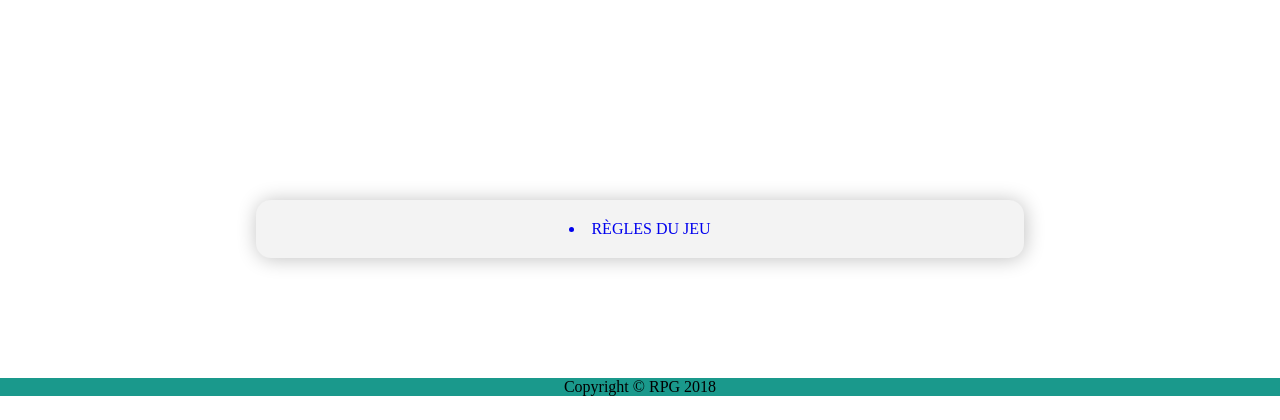
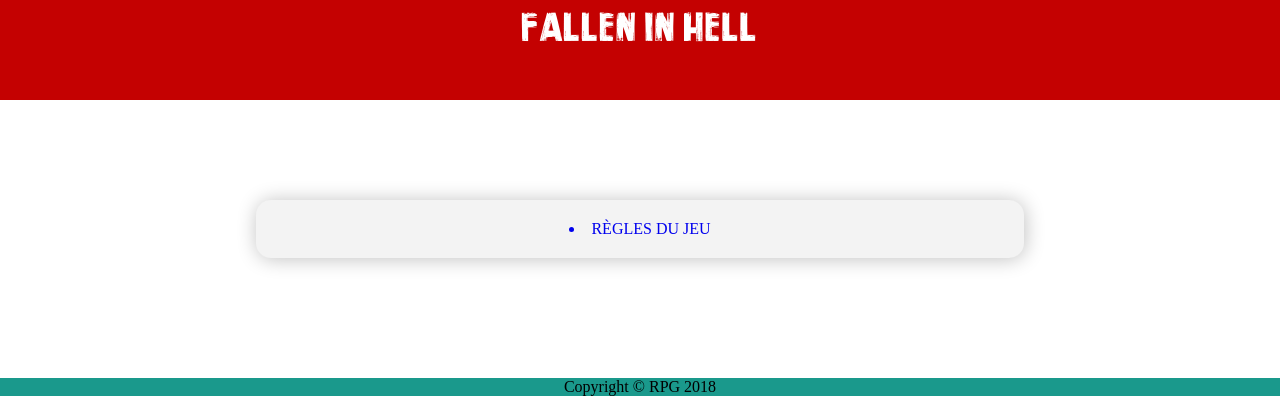
Before and after one commit to FlavienJalabert/RPG-CAFEMULTIMEDIA, a PHP site: page / in a window 1280 px wide. Shown: the top 420 px of the page. Run offline with PHP 8.4, Linux system fonts and the light colour scheme.

Commit message:
menu rouge

```diff
--- a/css/style.css
+++ b/css/style.css
@@ -42,14 +42,9 @@ html, body
 
 .menu
 {
-<<<<<<< HEAD
-    background-color: #1A998C;
-    color: white;
-    height: 100px;
-=======
-     background-color: #C40101;
-     color: white;
->>>>>>> d13e4d301a9c2e20758b4eec9643018b8a256adb
+	background-color: #C40101;
+	color: white;
+	height: 100px;
 }
 
 .menu ul
```
